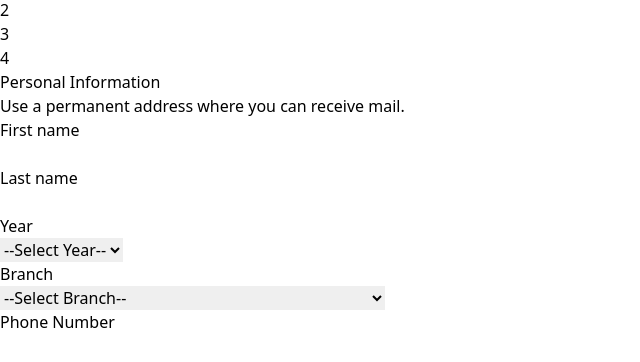
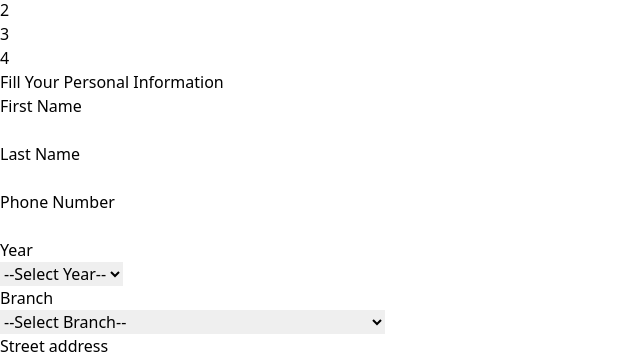
Before and after one commit to Juveriya15/DiGi-BusPass, a React (Vite) app in the folder client/: page /buspass/getpass in a window 1280 px wide. Shown: the part 578-940 px from the top of the page, without its empty margins (0-640 px from the left). Built offline with nearby package versions, Linux system fonts and the light colour scheme; sample sign-in values are in the browser's storage.

Commit message:
Updated teh dashboard design and after payment redirection

```diff
--- a/client/src/components/BusPass/BusRoute.json
+++ b/client/src/components/BusPass/BusRoute.json
@@ -9,8 +9,8 @@
         {"stop_id":"17","stop_name":"Kurundwad ","stop_amount":"6000","city_id":"1"},
         {"stop_id":"18","stop_name":"Terwad ","stop_amount":"7000","city_id":"1"},
         {"stop_id":"19","stop_name":"Herwad","stop_amount":"8000","city_id":"1"},
-        {"stop_id":"110","stop_name":"A. Lat","stop_amount":"1000","city_id":"1"},
-        {"stop_id":"111","stop_name":" Shirdwad","stop_amount":"1000","city_id":"1"}
+        {"stop_id":"110","stop_name":"A. Lat","stop_amount":"1000","city_id":"1"}
+
     ]},
 
     {"city_id":"2","city_name":"Ghalwad","stop":[
@@ -21,7 +21,8 @@
         {"stop_id":"25","stop_name":"J.J. Magdum College Stop","stop_amount":"4000","city_id":"2"},
         {"stop_id":"26","stop_name":"Nandini Naka ","stop_amount":"5000","city_id":"2"},
         {"stop_id":"27","stop_name":" Nandini ","stop_amount":"6000","city_id":"2"},
-        {"stop_id":"28","stop_name":"Haroli","stop_amount":"7000","city_id":"2"}
+        {"stop_id":"28","stop_name":"Haroli","stop_amount":"7000","city_id":"2"},
+        {"stop_id":"111","stop_name":" Shirdwad","stop_amount":"1000","city_id":"1"}
     ]},
 
     {"city_id":"3","city_name":"Kagal","stop":[
--- a/client/src/components/BusPass/GetPass.jsx
+++ b/client/src/components/BusPass/GetPass.jsx
@@ -29,6 +29,7 @@ function GetPass() {
     lastName,
     year,
     branch,
+    image,
     phno,
     address,
     busFrom,
@@ -49,6 +50,7 @@ function GetPass() {
       user.firstName &&
       user.lastName &&
       user.phno &&
+      user.image &&
       user.year &&
       user.branch
     ) {
@@ -63,7 +65,7 @@ function GetPass() {
   };
 
   const pre = () => {
-    setFormNo(formNo - 1);
+   setFormNo(formNo-1);
   };
 
   //destination selection
@@ -92,18 +94,6 @@ function GetPass() {
       ...user,
       busDestination: selectedStop.stop_name, // Set busDestination to selected stop name
     }); // Set the stop name
-  };
-
-  const handleSubmit = (e) => {
-    e.preventDefault();
-    alert(
-      "Get Country id: " +
-        cityid +
-        ", City Name: " +
-        cityName +
-        ", Stop Name: " +
-        stopName
-    );
   };
 
   const key_id = "rzp_test_gm6wW5pGrWRFjz";
@@ -274,12 +264,9 @@ function GetPass() {
           <div>
             <div className="space-y-12">
               <div className="border-b border-gray-900/10 pb-12">
-                <h2 className="text-base font-semibold leading-7 text-gray-900">
-                  Personal Information
-                </h2>
-                <p className="mt-1 text-sm leading-6 text-gray-600">
-                  Use a permanent address where you can receive mail.
-                </p>
+                <h1 className="text-lg font-semibold leading-7 text-gray-900 text-center">
+                  Fill Your Personal Information
+                </h1>
 
                 <div className="mt-10 grid grid-cols-1 gap-x-6 gap-y-8 sm:grid-cols-6">
                   <div className="sm:col-span-3">
@@ -287,7 +274,7 @@ function GetPass() {
                       htmlFor="firstName"
                       className="block text-sm font-medium leading-6 text-gray-900"
                     >
-                      First name
+                      First Name
                     </label>
                     <div className="mt-2">
                       <input
@@ -307,7 +294,7 @@ function GetPass() {
                       htmlFor="lastName"
                       className="block text-sm font-medium leading-6 text-gray-900"
                     >
-                      Last name
+                      Last Name
                     </label>
                     <div className="mt-2">
                       <input
@@ -316,6 +303,45 @@ function GetPass() {
                         id="lastName"
                         value={lastName}
                         onChange={(e) => onInputChange(e)}
+                        autoComplete="family-name"
+                        className="block w-full rounded-md border-0 p-1.5 text-gray-900 shadow-sm ring-1 ring-inset ring-gray-300 placeholder:text-gray-400 focus:ring-2 focus:ring-inset focus:ring-indigo-600 sm:text-sm sm:leading-6"
+                      />
+                    </div>
+                  </div>
+
+                  {/* <div className="sm:col-span-3">
+                    <label
+                      htmlFor="phno"
+                      className="block text-sm font-medium leading-6 text-gray-900"
+                    >
+                      Upload Profile Photo
+                    </label>
+                    <div className="mt-2">
+                      <input
+                        type="file"
+                        accept="image/png, image/jpeg"
+                        name="image"
+                        value={image}
+                        onChange={(e) => onInputChange(e)}
+                        id="image"
+                        className="block w-full rounded-md border-0 p-1.5 text-gray-900 shadow-sm ring-1 ring-inset ring-gray-300 placeholder:text-gray-400 focus:ring-2 focus:ring-inset focus:ring-yellow-600 sm:text-sm sm:leading-6"
+                      />
+                    </div>
+                  </div> */}
+                  <div className="sm:col-span-3">
+                    <label
+                      htmlFor="phno"
+                      className="block text-sm font-medium leading-6 text-gray-900"
+                    >
+                      Phone Number
+                    </label>
+                    <div className="mt-2">
+                      <input
+                        type="number"
+                        name="phno"
+                        value={phno}
+                        onChange={(e) => onInputChange(e)}
+                        id="phno"
                         autoComplete="family-name"
                         className="block w-full rounded-md border-0 p-1.5 text-gray-900 shadow-sm ring-1 ring-inset ring-gray-300 placeholder:text-gray-400 focus:ring-2 focus:ring-inset focus:ring-indigo-600 sm:text-sm sm:leading-6"
                       />
@@ -385,25 +411,7 @@ function GetPass() {
                     </div>
                   </div>
 
-                  <div className="sm:col-span-3">
-                    <label
-                      htmlFor="phno"
-                      className="block text-sm font-medium leading-6 text-gray-900"
-                    >
-                      Phone Number
-                    </label>
-                    <div className="mt-2">
-                      <input
-                        type="number"
-                        name="phno"
-                        value={phno}
-                        onChange={(e) => onInputChange(e)}
-                        id="phno"
-                        autoComplete="family-name"
-                        className="block w-full rounded-md border-0 p-1.5 text-gray-900 shadow-sm ring-1 ring-inset ring-gray-300 placeholder:text-gray-400 focus:ring-2 focus:ring-inset focus:ring-indigo-600 sm:text-sm sm:leading-6"
-                      />
-                    </div>
-                  </div>
+
 
                   <div className="col-span-full">
                     <label
@@ -443,12 +451,10 @@ function GetPass() {
           <div>
             <div className="space-y-12">
               <div className="border-b border-gray-900/10 pb-12">
-                <h2 className="text-base font-semibold leading-7 text-gray-900">
-                  Bus Information
-                </h2>
-                <p className="mt-1 text-sm leading-6 text-gray-600">
-                  Use a permanent address where you can receive mail.
-                </p>
+              <h1 className="text-lg font-semibold leading-7 text-gray-900 text-center">
+                  Select Your Destination
+              </h1>
+
 
                 <div className="mt-10 grid grid-cols-1 gap-x-6 gap-y-8 sm:grid-cols-6">
                   <div className="sm:col-span-3">
@@ -539,12 +545,9 @@ function GetPass() {
           <div>
             <div className="space-y-12">
               <div className="px-4 sm:px-0">
-                <h3 className="text-base font-semibold leading-7 text-gray-900">
-                  Applicant Information
-                </h3>
-                <p className="mt-1 max-w-2xl text-sm leading-6 text-gray-500">
-                  Personal details and application.
-                </p>
+              <h1 className="text-lg font-semibold leading-7 text-gray-900 text-center">
+                  Validate Your Bus Pass
+              </h1>
               </div>
               <div className="mt-6 border-t border-gray-100">
                 <dl className="divide-y divide-gray-100">
@@ -605,12 +608,12 @@ function GetPass() {
           <div>
             <div className="space-y-12">
               <div className="border-b border-gray-900/10 pb-12">
-                <h2 className="text-base font-semibold leading-7 text-gray-900">
-                  Payment
-                </h2>
-                <p className="mt-1 text-sm leading-6 text-gray-600">
+              <h1 className="text-lg font-semibold leading-7 text-gray-900 text-center">
                   Payment Details
-                </p>
+              </h1>
+              <div className="text-xl text-center font-mono justify-center align-text-bottom">
+                You have to pay ₹{stopAmount}
+              </div>
               </div>
             </div>
 
--- a/client/src/components/Payment/PaymentSuccess.jsx
+++ b/client/src/components/Payment/PaymentSuccess.jsx
@@ -29,10 +29,10 @@ const PaymentSuccess = () => {
             <p>Reference Number : {referenceNumber}</p>
             <div class="py-10 text-center">
               <a
-                href="/"
+                href="/dashboard"
                 class="px-12 bg-indigo-600 hover:bg-indigo-500 text-white font-semibold py-3"
               >
-                GO BACK
+                View Your Bus Pass
               </a>
             </div>
           </div>
```
Also changed, not shown: client/src/components/Dashboard/Dashboard.jsx (+20 -64 lines).
